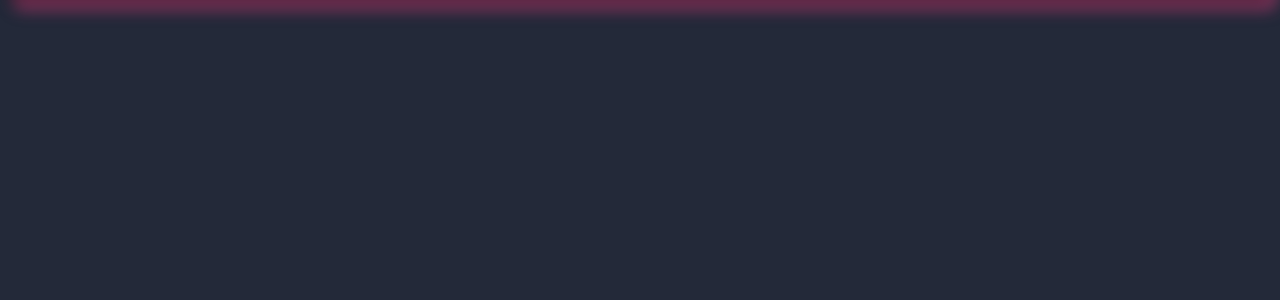
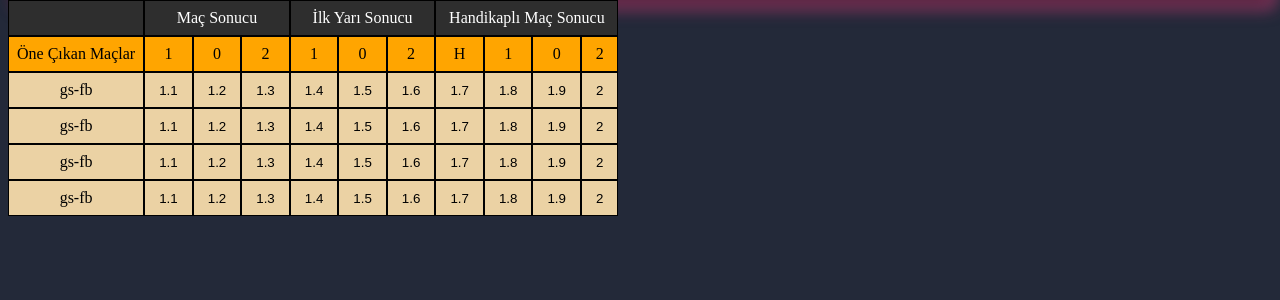
Before and after one commit to milksut/django_website, a Django app: page / in a window 1280 px wide. Shown: the part 54-354 px from the top of the page. Run offline with Django 4.2, Linux system fonts and the light colour scheme.

Commit message:
popüler maclar tablosu ilk demo

```diff
--- a/templates/homepage.html
+++ b/templates/homepage.html
@@ -8,6 +8,79 @@
     <title>Title</title>
 </head>
 <body>
+    <table>
+        <tr class="table-mainrow">
+            <td colspan="1"></td>
+            <td colspan="3">Maç Sonucu</td>
+            <td colspan="3">İlk Yarı Sonucu</td>
+            <td colspan="4">Handikaplı Maç Sonucu</td>
+        </tr>
+        <tr class="table-secondrow">
+            <td>Öne Çıkan Maçlar</td>
+            <td>1</td>
+            <td>0</td>
+            <td>2</td>
+            <td>1</td>
+            <td>0</td>
+            <td>2</td>
+            <td>H</td>
+            <td>1</td>
+            <td>0</td>
+            <td>2</td>
+        </tr>
+        <tr class="mac-row">
+            <td>gs-fb</td>
+            <td><button type="button">1.1</button></td>
+            <td><button type="button">1.2</button></td>
+            <td><button type="button">1.3</button></td>
+            <td><button type="button">1.4</button></td>
+            <td><button type="button">1.5</button></td>
+            <td><button type="button">1.6</button></td>
+            <td><button type="button">1.7</button></td>
+            <td><button type="button">1.8</button></td>
+            <td><button type="button">1.9</button></td>
+            <td><button type="button">2</button></td>
+        </tr>
+        <tr class="mac-row">
+            <td>gs-fb</td>
+            <td><button type="button">1.1</button></td>
+            <td><button type="button">1.2</button></td>
+            <td><button type="button">1.3</button></td>
+            <td><button type="button">1.4</button></td>
+            <td><button type="button">1.5</button></td>
+            <td><button type="button">1.6</button></td>
+            <td><button type="button">1.7</button></td>
+            <td><button type="button">1.8</button></td>
+            <td><button type="button">1.9</button></td>
+            <td><button type="button">2</button></td>
+        </tr>
+        <tr class="mac-row">
+            <td>gs-fb</td>
+            <td><button type="button">1.1</button></td>
+            <td><button type="button">1.2</button></td>
+            <td><button type="button">1.3</button></td>
+            <td><button type="button">1.4</button></td>
+            <td><button type="button">1.5</button></td>
+            <td><button type="button">1.6</button></td>
+            <td><button type="button">1.7</button></td>
+            <td><button type="button">1.8</button></td>
+            <td><button type="button">1.9</button></td>
+            <td><button type="button">2</button></td>
+        </tr>
+        <tr class="mac-row">
+            <td>gs-fb</td>
+            <td><button type="button">1.1</button></td>
+            <td><button type="button">1.2</button></td>
+            <td><button type="button">1.3</button></td>
+            <td><button type="button">1.4</button></td>
+            <td><button type="button">1.5</button></td>
+            <td><button type="button">1.6</button></td>
+            <td><button type="button">1.7</button></td>
+            <td><button type="button">1.8</button></td>
+            <td><button type="button">1.9</button></td>
+            <td><button type="button">2</button></td>
+        </tr>
+    </table>
 
 </body>
 {% endblock content %}
--- a/templates/style_sheet.html
+++ b/templates/style_sheet.html
@@ -2,6 +2,11 @@
 <html lang="en">
 <head>
     <style>
+        :root{
+            --main-orange: rgb(255, 165, 0);
+            --second-orange: rgb(235, 210, 164);
+            --main-gray: rgb(46, 46, 46);
+        }
         body{
     background-color: rgb(35, 41, 57);
 }
@@ -36,6 +41,32 @@
 {
     background-color: rgb(220,53,124);
 }
+/*tablo için css*/
+table{
+    border-spacing: 0;
+}
+th, td {
+        border: 1px solid black;
+        padding: 8px;
+        text-align: center;
+    }
+
+    .table-mainrow{
+        background-color: var(--main-gray);
+        color: white;
+    }
+    .table-secondrow{
+        background-color: var(--main-orange);
+    }
+    .mac-row{
+        background-color: var(--second-orange);
+    }
+    table button{
+        background: none;
+        border: none;
+        cursor: pointer;
+    }
+
     </style>
 </head>
 <body>
```
